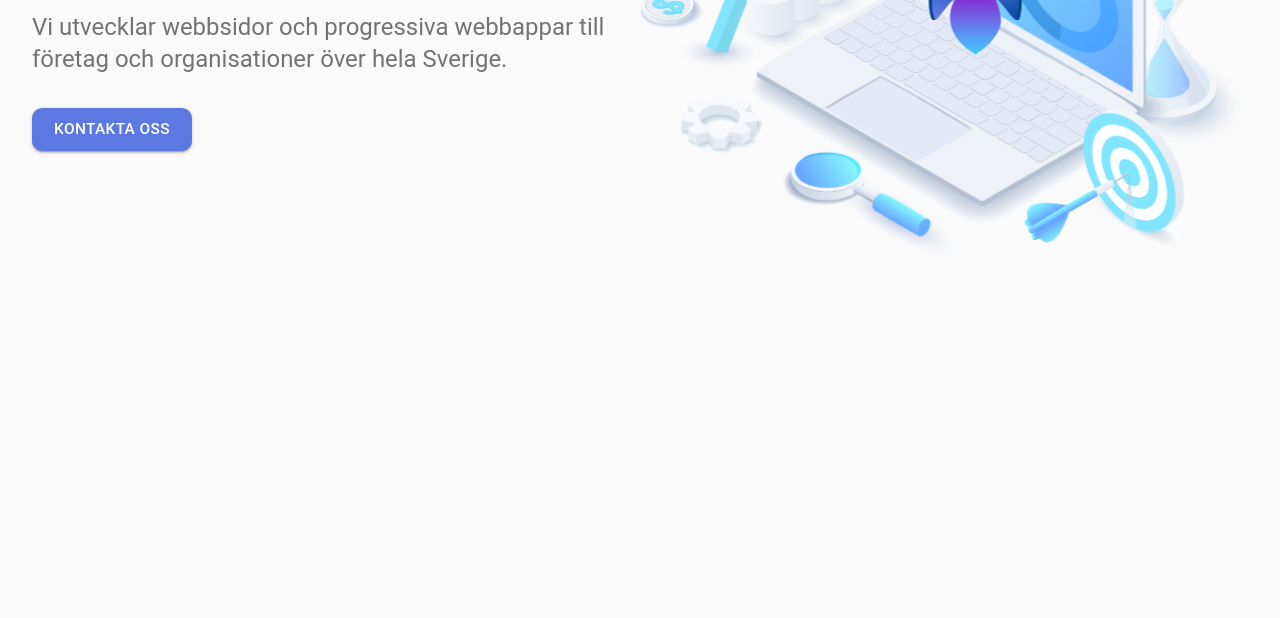
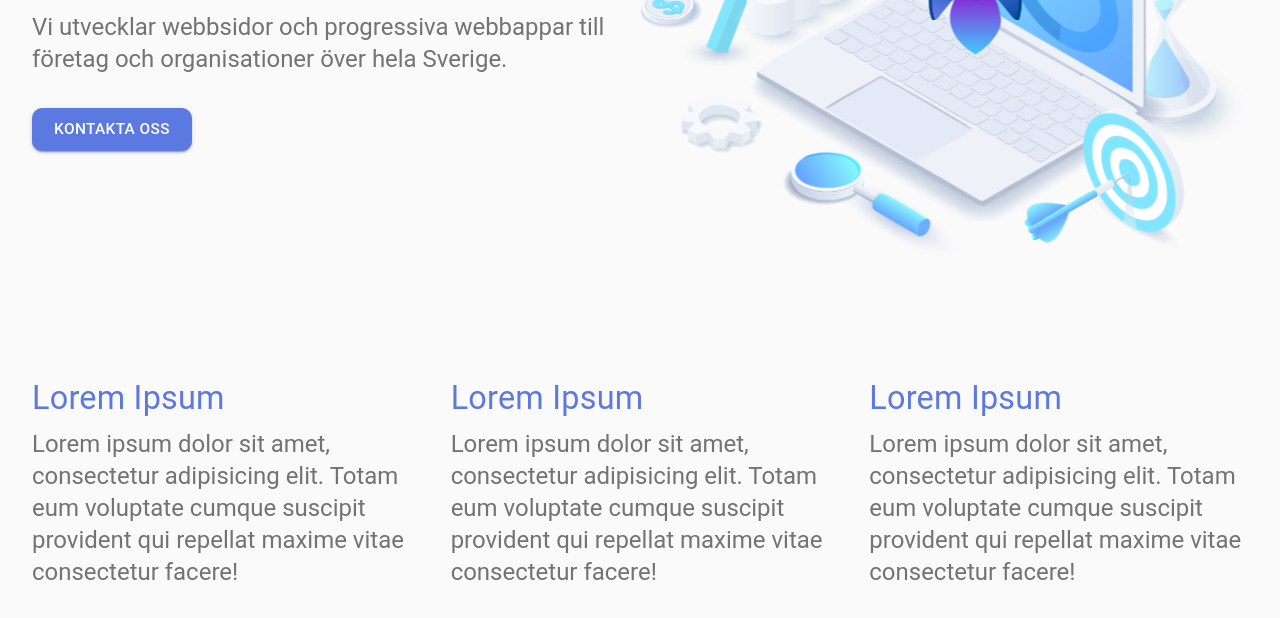
Before and after one commit to Intelegancy/intelegancy.com, a Gatsby site: page / in a window 1280 px wide. Shown: the part 364-982 px from the top of the page. Built offline with nearby package versions, Linux system fonts and the light colour scheme; Gatsby itself is replaced by a stand-in of ours.

Commit message:
Added dummy content to masthead component.

```diff
--- a/src/components/mastHead.tsx
+++ b/src/components/mastHead.tsx
@@ -6,6 +6,7 @@ import StartupIllustration from './illustrations/startupIllustration'
 import Button from '@material-ui/core/Button'
 import Typography from '@material-ui/core/Typography'
 import Box from '@material-ui/core/Box'
+import Paper from '@material-ui/core/Paper'
 
 
 const useStyles = makeStyles( (theme: Theme) =>
@@ -101,6 +102,50 @@ const Masthead: React.FC = () => {
 
                 </Grid>
 
+                <Box mt={ 5 } pt={ 5 }>
+
+                    <Grid container spacing={ 5 }>
+
+                        <Grid item xs={ 12 } md={ 4 }>
+
+                            <Typography color='primary' component='h4' gutterBottom variant='h4'> Lorem Ipsum</Typography>
+
+                            <Typography color='textSecondary' component='p' gutterBottom paragraph variant='h5'>
+
+                                Lorem ipsum dolor sit amet, consectetur adipisicing elit. Totam eum voluptate cumque suscipit provident qui repellat maxime vitae consectetur facere!
+
+                            </Typography>
+
+                        </Grid>
+
+                        <Grid item xs={ 12 } md={ 4 }>
+
+                            <Typography color='primary' component='h4' gutterBottom variant='h4'> Lorem Ipsum</Typography>
+
+                            <Typography color='textSecondary' component='p' gutterBottom paragraph variant='h5'>
+
+                                Lorem ipsum dolor sit amet, consectetur adipisicing elit. Totam eum voluptate cumque suscipit provident qui repellat maxime vitae consectetur facere!
+
+                            </Typography>
+
+                        </Grid>
+
+                        <Grid item xs={ 12 } md={ 4 }>
+
+                            <Typography color='primary' component='h4' gutterBottom variant='h4'> Lorem Ipsum</Typography>
+
+                            <Typography color='textSecondary' component='p' gutterBottom paragraph variant='h5'>
+
+                                Lorem ipsum dolor sit amet, consectetur adipisicing elit. Totam eum voluptate cumque suscipit provident qui repellat maxime vitae consectetur facere!
+
+                            </Typography>
+
+                        </Grid>
+
+                    </Grid>
+
+                </Box>
+
             </Box>
 
         </section>
```
Also changed, not shown: src/components/servicesGrid.tsx (added, +17 -0 lines).
